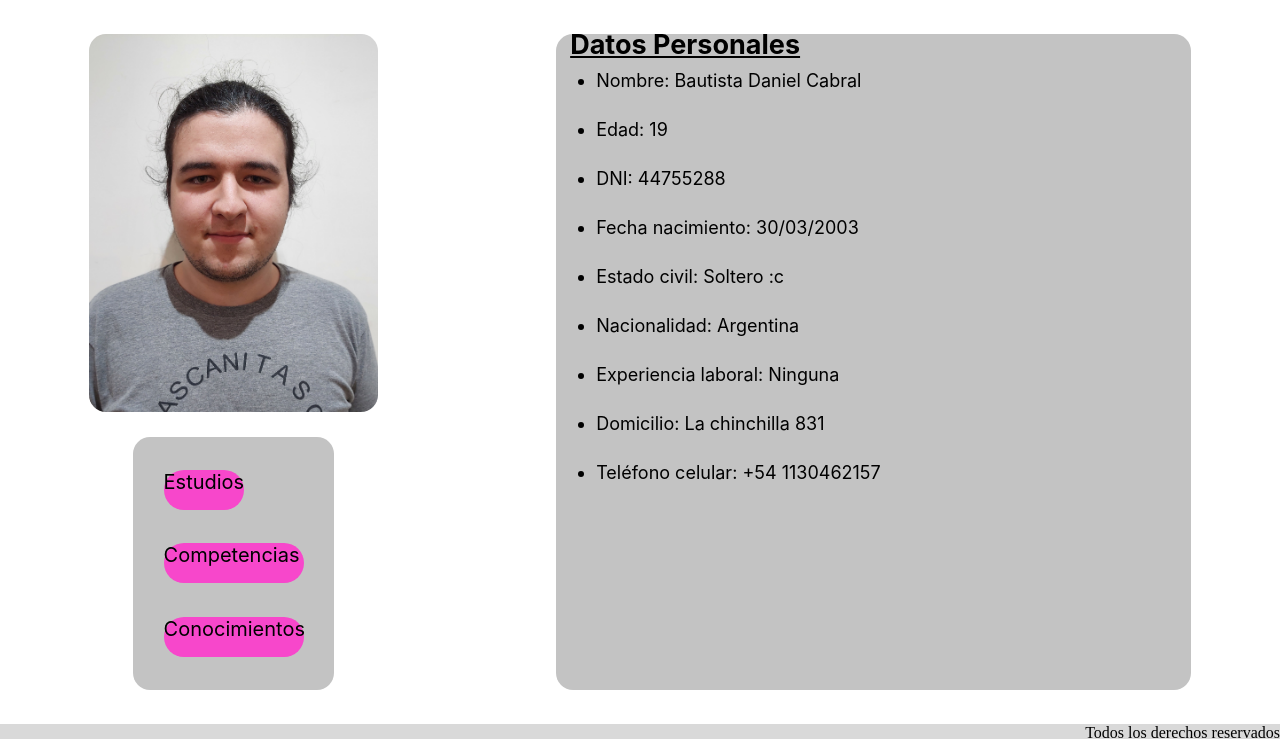
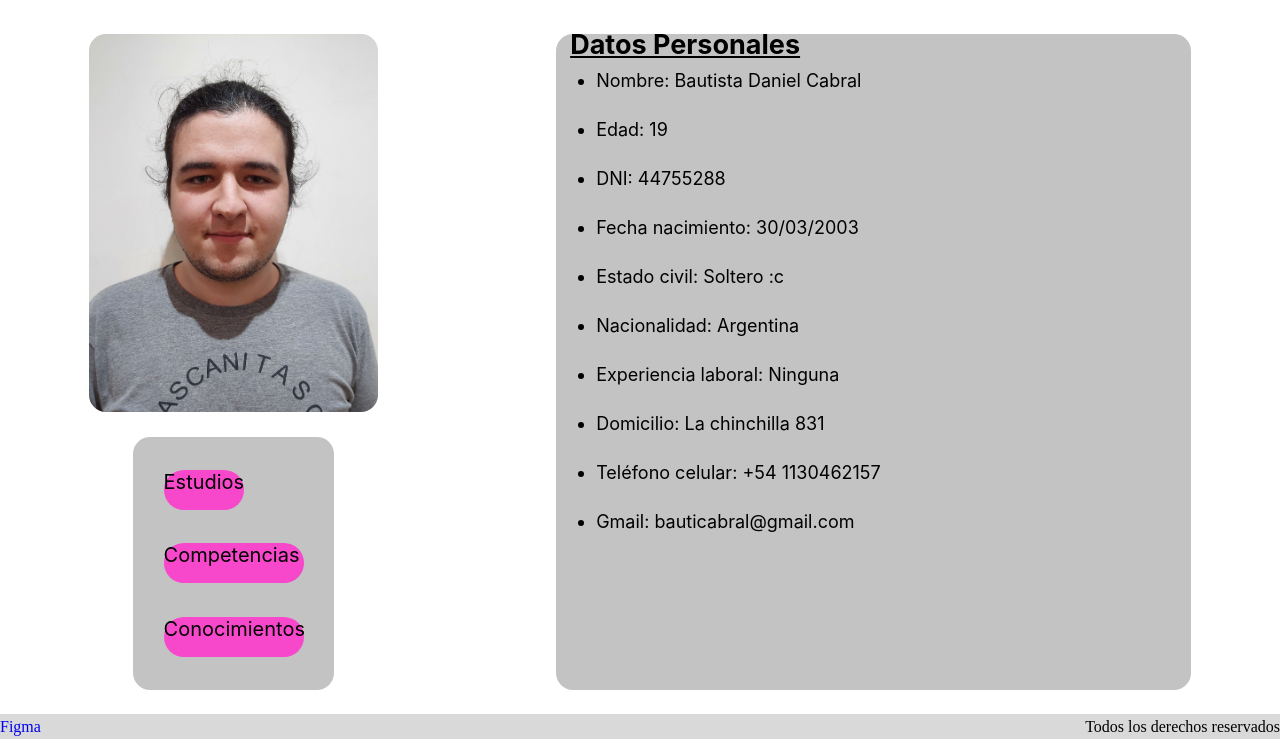
Before and after one commit to BautistaCabral/Cvcabral.github.io, a plain HTML site: page index.html in a window 1280 px wide. Shown: the part 61-800 px from the top of the page. Drawn offline with Linux system fonts and the light colour scheme.

Commit message:
Add files via upload

```diff
--- a/StyleConocimientos.css
+++ b/StyleConocimientos.css
@@ -91,8 +91,10 @@ footer{
     left: 0;
     bottom: 0;
     width: 100%;
-    height: 15px;
-    justify-content: end;
+    height: 25px;
+    justify-content: space-between;
+    text-decoration: none;
+    align-items: center;
 }
 .Boton{
     background: #f747cb;
--- a/StyleEstudios.css
+++ b/StyleEstudios.css
@@ -91,8 +91,11 @@ footer{
     left: 0;
     bottom: 0;
     width: 100%;
-    height: 15px;
-    justify-content: end;
+    height: 25px;
+    justify-content: space-between;
+    text-decoration: none;
+    align-items: center;
+    color: black
 }
 .Boton{
     background: #f747cb;
--- a/StylesCompetencia.css
+++ b/StylesCompetencia.css
@@ -91,8 +91,11 @@ footer{
     left: 0;
     bottom: 0;
     width: 100%;
-    height: 15px;
-    justify-content: end;
+    height: 25px;
+    justify-content: space-between;
+    text-decoration: none;
+    align-items: center;
+    color: black
 }
 .Boton{
     background: #f747cb;
--- a/index.html
+++ b/index.html
@@ -43,13 +43,21 @@
                 <li>Experiencia laboral: Ninguna</li>
                 <li>Domicilio: La chinchilla 831</li>
                 <li>Teléfono celular: +54 1130462157</li>
+                <li>Gmail: bauticabral@gmail.com</li>
             </ul>
         </div>
 
     </div>
 
 <footer>
-    <p>Todos los derechos reservados</p>
+    <div>
+        <a style = "text-decoration: none;"href = "https://www.figma.com/file/m3yzHpeXxdPBoh37VJOo3K/CV-Diseño?node-id=10-2&t=rQC6UcMRcXzVJwOh-0">Figma</a>
+    </div>
+
+    <div>
+        <p>Todos los derechos reservados</p>
+    </div>
+
 </footer>
 </body>
 </html>
--- a/styles.css
+++ b/styles.css
@@ -91,8 +91,11 @@ footer{
     left: 0;
     bottom: 0;
     width: 100%;
-    height: 15px;
-    justify-content: end;
+    height: 25px;
+    justify-content: space-between;
+    text-decoration: none;
+    align-items: center;
+    color: black
 }
 .Boton{
     background: #f747cb;
```
Also changed, not shown: competencia.html (+8 -1 lines), conocimientos.html (+8 -1 lines), estudios.html (+8 -1 lines).
